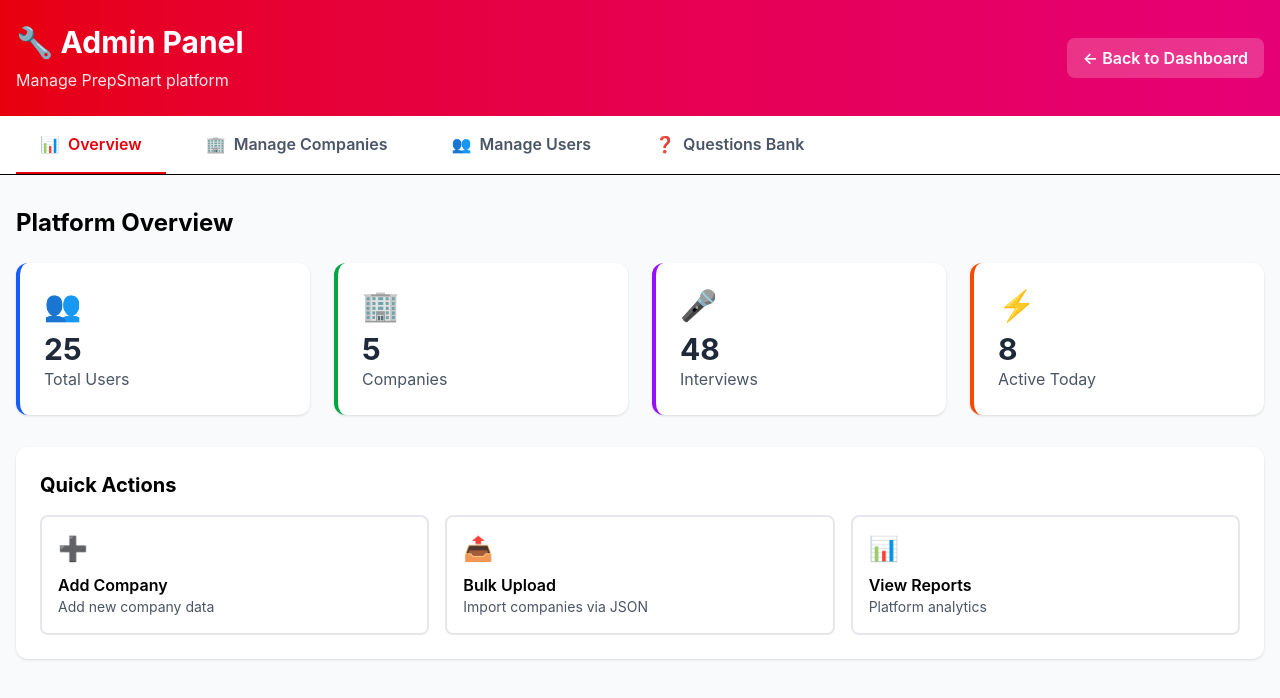
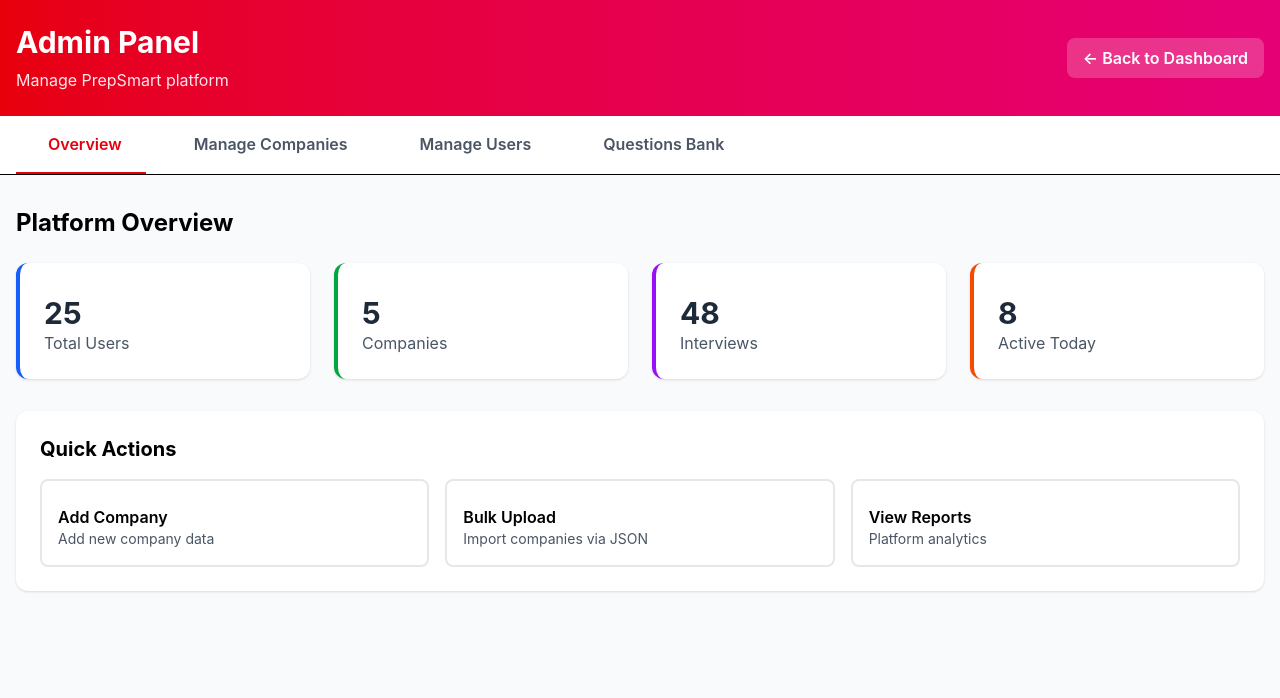
Before and after one commit to Sayyed-Ali/PrepSmart, a React (Vite) app in the folder frontend/: page /admin in a window 1280 px wide. Shown: the top 698 px of the page. Built offline with nearby package versions, Linux system fonts and the light colour scheme; sample sign-in values are in the browser's storage.

Commit message:
phase 2 complate

```diff
--- a/frontend/src/pages/Admin/AdminDashboard.jsx
+++ b/frontend/src/pages/Admin/AdminDashboard.jsx
@@ -30,10 +30,10 @@
     }
 
     const tabs = [
-        { id: 'overview', label: 'Overview', icon: '📊' },
-        { id: 'companies', label: 'Manage Companies', icon: '🏢' },
-        { id: 'users', label: 'Manage Users', icon: '👥' },
-        { id: 'questions', label: 'Questions Bank', icon: '❓' }
+        { id: 'overview', label: 'Overview', icon: '' },
+        { id: 'companies', label: 'Manage Companies', icon: '' },
+        { id: 'users', label: 'Manage Users', icon: '' },
+        { id: 'questions', label: 'Questions Bank', icon: '' }
     ]
 
     return (
@@ -43,7 +43,7 @@
                 <div className="max-w-7xl mx-auto px-4 py-6">
                     <div className="flex justify-between items-center">
                         <div>
-                            <h1 className="text-3xl font-bold mb-2">🔧 Admin Panel</h1>
+                            <h1 className="text-3xl font-bold mb-2">Admin Panel</h1>
                             <p className="text-white/90">Manage PrepSmart platform</p>
                         </div>
                         <button
@@ -114,25 +114,25 @@
 
             <div className="grid grid-cols-1 md:grid-cols-2 lg:grid-cols-4 gap-6 mb-8">
                 <div className="bg-white p-6 rounded-xl shadow-sm border-l-4 border-blue-600">
-                    <div className="text-3xl mb-2">👥</div>
+                    <div className="text-3xl mb-2"></div>
                     <div className="text-3xl font-bold text-gray-800">{stats.totalUsers}</div>
                     <div className="text-gray-600">Total Users</div>
                 </div>
 
                 <div className="bg-white p-6 rounded-xl shadow-sm border-l-4 border-green-600">
-                    <div className="text-3xl mb-2">🏢</div>
+                    <div className="text-3xl mb-2"></div>
                     <div className="text-3xl font-bold text-gray-800">{stats.totalCompanies}</div>
                     <div className="text-gray-600">Companies</div>
                 </div>
 
                 <div className="bg-white p-6 rounded-xl shadow-sm border-l-4 border-purple-600">
-                    <div className="text-3xl mb-2">🎤</div>
+                    <div className="text-3xl mb-2"></div>
                     <div className="text-3xl font-bold text-gray-800">{stats.totalInterviews}</div>
                     <div className="text-gray-600">Interviews</div>
                 </div>
 
                 <div className="bg-white p-6 rounded-xl shadow-sm border-l-4 border-orange-600">
-                    <div className="text-3xl mb-2">⚡</div>
+                    <div className="text-3xl mb-2"></div>
                     <div className="text-3xl font-bold text-gray-800">{stats.activeToday}</div>
                     <div className="text-gray-600">Active Today</div>
                 </div>
@@ -142,19 +142,19 @@
                 <h3 className="text-xl font-bold mb-4">Quick Actions</h3>
                 <div className="grid md:grid-cols-3 gap-4">
                     <button className="p-4 border-2 border-gray-200 rounded-lg hover:border-blue-500 transition text-left">
-                        <div className="text-2xl mb-2">➕</div>
+                        <div className="text-2xl mb-2"></div>
                         <div className="font-semibold">Add Company</div>
                         <div className="text-sm text-gray-600">Add new company data</div>
                     </button>
 
                     <button className="p-4 border-2 border-gray-200 rounded-lg hover:border-blue-500 transition text-left">
-                        <div className="text-2xl mb-2">📤</div>
+                        <div className="text-2xl mb-2"></div>
                         <div className="font-semibold">Bulk Upload</div>
                         <div className="text-sm text-gray-600">Import companies via JSON</div>
                     </button>
 
                     <button className="p-4 border-2 border-gray-200 rounded-lg hover:border-blue-500 transition text-left">
-                        <div className="text-2xl mb-2">📊</div>
+                        <div className="text-2xl mb-2"></div>
                         <div className="font-semibold">View Reports</div>
                         <div className="text-sm text-gray-600">Platform analytics</div>
                     </button>
--- a/frontend/src/pages/Login.jsx
+++ b/frontend/src/pages/Login.jsx
@@ -52,8 +52,8 @@
             <div className="bg-white rounded-2xl shadow-2xl w-full max-w-md p-8">
                 {/* Logo/Title */}
                 <div className="text-center mb-8">
-                    <h1 className="text-3xl font-bold text-gray-800 mb-2">
-                        🎯 PrepSmart
+                    <h1 className="text-5xl font-bold text-gray-800 mb-2">
+                        PrepSmart
                     </h1>
                     <p className="text-gray-600">Sign in to your account</p>
                 </div>
--- a/frontend/src/pages/Signup.jsx
+++ b/frontend/src/pages/Signup.jsx
@@ -62,8 +62,8 @@
             <div className="bg-white rounded-2xl shadow-2xl w-full max-w-md p-8">
                 {/* Logo/Title */}
                 <div className="text-center mb-8">
-                    <h1 className="text-3xl font-bold text-gray-800 mb-2">
-                        🎯 PrepSmart
+                    <h1 className="text-5xl font-bold text-gray-800 mb-2">
+                        PrepSmart
                     </h1>
                     <p className="text-gray-600">Create your account</p>
                 </div>
```
Also changed, not shown: frontend/src/pages/InterviewSetup.jsx (indentation only).
